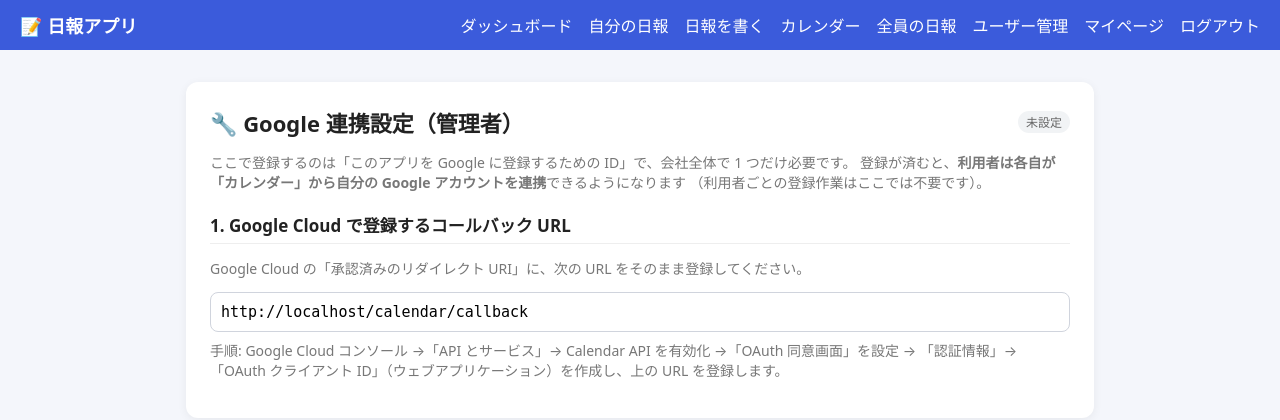
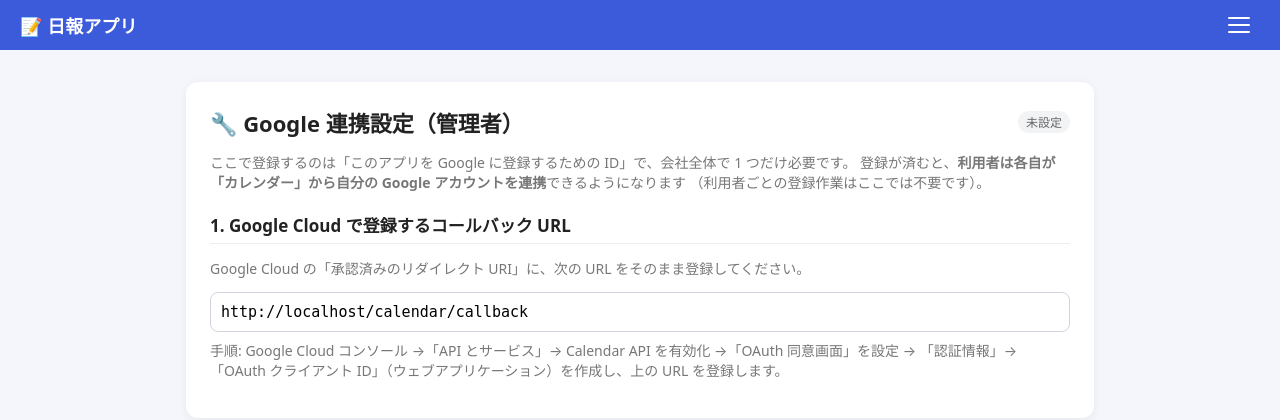
Before and after one commit to system-asayama/nippou-app, a Flask app: page /admin/google in a window 1280 px wide. Shown: the top 420 px of the page. Run offline with Flask 3, Linux system fonts and the light colour scheme; the visitor is signed in with stand-in values (Sample User, id 1); tables that the repository leaves empty hold one stand-in row (values such as "Sample post").

Commit message:
feat: ヘッダーのリンクをハンバーガーメニューにまとめた
リンクが増えてスマホでは 3 行に折り返していたため、ヘッダーは
ブランド名とメニューボタンだけにした。

- details/summary による開閉（JavaScript 無しでも開閉できる）
- 開いている間はボタンが × に変わる
- メニュー外のクリックと Esc キーで閉じる（10 行ほどの JS）
- 項目を「日報」「管理」「ログアウト」に区切り、管理者向けの項目は
  管理者にだけ表示する
- 幅の狭い画面ではメニューを左右いっぱいに広げる
- tests: メニューの表示と権限による出し分けのテスト 3 件を追加（計 51 件）

Co-Authored-By: Claude Opus 5 <noreply@anthropic.com>
Claude-Session: https://claude.ai/code/session_01Ed1s8PdLrsgPToMWpUvyeD

```diff
--- a/templates/base.html
+++ b/templates/base.html
@@ -12,10 +12,34 @@
     body { margin:0; font-family: system-ui, -apple-system, "Segoe UI", Roboto, sans-serif;
            background:var(--bg); color:var(--text); }
     header { background:var(--primary); color:#fff; padding:12px 20px;
-             display:flex; align-items:center; justify-content:space-between; flex-wrap:wrap; gap:8px; }
-    header a { color:#fff; text-decoration:none; margin-left:16px; white-space:nowrap; }
-    header nav { display:flex; flex-wrap:wrap; row-gap:6px; }
+             display:flex; align-items:center; justify-content:space-between; gap:8px;
+             position:relative; }
     header .brand { font-weight:700; font-size:18px; }
+
+    /* ハンバーガーメニュー（details/summary で開閉） */
+    .menu > summary { list-style:none; cursor:pointer; padding:8px 10px; border-radius:8px;
+                      display:flex; align-items:center; justify-content:center; }
+    .menu > summary::-webkit-details-marker { display:none; }
+    .menu > summary:hover, .menu[open] > summary { background:rgba(255,255,255,.18); }
+    .menu .bars { display:block; width:22px; height:2px; background:#fff; border-radius:2px;
+                  position:relative; }
+    .menu .bars::before, .menu .bars::after { content:""; position:absolute; left:0;
+                  width:22px; height:2px; background:#fff; border-radius:2px; }
+    .menu .bars::before { top:-7px; }
+    .menu .bars::after { top:7px; }
+    .menu[open] .bars { background:transparent; }
+    .menu[open] .bars::before { top:0; transform:rotate(45deg); }
+    .menu[open] .bars::after { top:0; transform:rotate(-45deg); }
+    .menu nav { position:absolute; right:16px; top:calc(100% + 8px); z-index:50;
+                background:#fff; border-radius:12px; padding:8px; min-width:230px;
+                display:flex; flex-direction:column;
+                box-shadow:0 10px 28px rgba(0,0,0,.20); }
+    .menu nav a { color:var(--text); text-decoration:none; padding:11px 14px;
+                  border-radius:8px; font-size:15px; white-space:nowrap; }
+    .menu nav a:hover { background:#f1f3f9; }
+    .menu nav .menu-label { color:var(--muted); font-size:12px; padding:6px 14px 2px; }
+    .menu nav .sep { height:1px; background:#eee; margin:6px 6px; }
+    @media (max-width:520px) { .menu nav { right:12px; left:12px; } }
     .container { max-width:940px; margin:32px auto; padding:0 16px; }
     .card { background:var(--card); border-radius:12px; padding:24px;
             box-shadow:0 2px 10px rgba(0,0,0,.06); margin-bottom:20px; }
@@ -71,19 +95,29 @@
 <body>
   <header>
     <span class="brand">📝 日報アプリ</span>
+    <details class="menu" id="global-menu">
+      <summary aria-label="メニューを開く" title="メニュー">
+        <span class="bars" aria-hidden="true"></span>
+      </summary>
       <nav>
         {% if current_user %}
+          <span class="menu-label">{{ current_user.username }} さん</span>
           <a href="{{ url_for('dashboard') }}">ダッシュボード</a>
           <a href="{{ url_for('reports') }}">自分の日報</a>
           <a href="{{ url_for('report_new') }}">日報を書く</a>
-        <a href="{{ url_for('calendar_settings') }}">カレンダー</a>
+          <a href="{{ url_for('calendar_settings') }}">カレンダー連携</a>
           {% if current_user.is_admin %}
+            <span class="sep"></span>
+            <span class="menu-label">管理</span>
             <a href="{{ url_for('admin_reports') }}">全員の日報</a>
             <a href="{{ url_for('admin_users') }}">ユーザー管理</a>
+            <a href="{{ url_for('admin_google') }}">Google 連携設定</a>
             <a href="{{ url_for('admin_mypage') }}">マイページ</a>
           {% else %}
+            <span class="sep"></span>
             <a href="{{ url_for('settings') }}">アカウント設定</a>
           {% endif %}
+          <span class="sep"></span>
           <a href="{{ url_for('logout') }}">ログアウト</a>
         {% else %}
           <a href="{{ url_for('login') }}">利用者ログイン</a>
@@ -91,6 +125,7 @@
           <a href="{{ url_for('register') }}">新規登録</a>
         {% endif %}
       </nav>
+    </details>
   </header>
   <div class="container">
     {% with messages = get_flashed_messages(with_categories=true) %}
@@ -100,5 +135,18 @@
     {% endwith %}
     {% block content %}{% endblock %}
   </div>
+  <script>
+    // メニューの外側をクリック、または Esc で閉じる
+    (function () {
+      var menu = document.getElementById("global-menu");
+      if (!menu) return;
+      document.addEventListener("click", function (event) {
+        if (menu.open && !menu.contains(event.target)) menu.open = false;
+      });
+      document.addEventListener("keydown", function (event) {
+        if (event.key === "Escape") menu.open = false;
+      });
+    })();
+  </script>
 </body>
 </html>
```
Also changed, not shown: tests/test_app.py (+43 -0 lines). Lines whose indentation alone changed are shown as unchanged.
